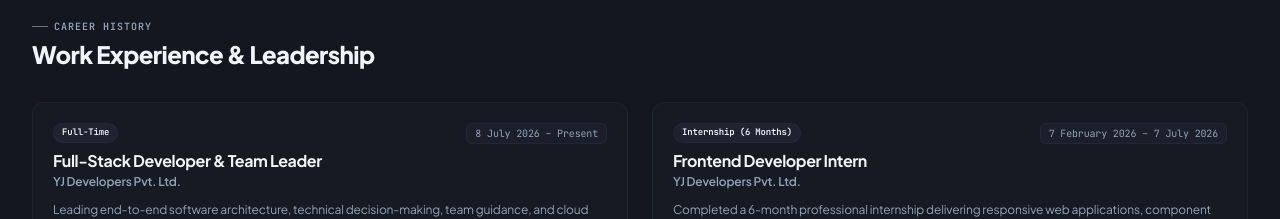
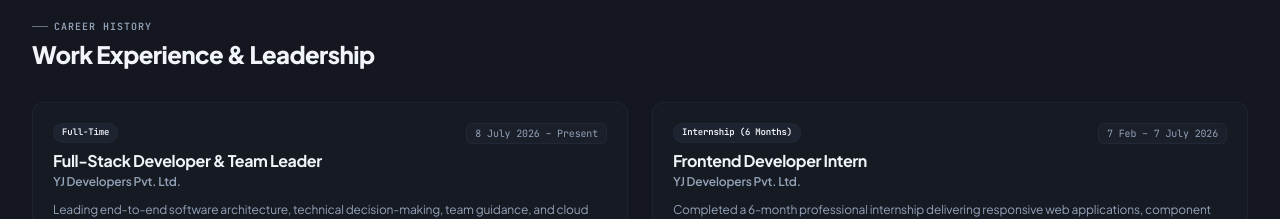
Before and after one commit to balaji3245/Portfolio, a Next.js app: page / in a window 1280 px wide. Shown: the part 1120-1339 px from the top of the page. Built offline with nearby package versions, Linux system fonts and the light colour scheme.

Commit message:
refactor(experience): shorten internship date format

```diff
--- a/src/components/sections/ExperienceTimeline.tsx
+++ b/src/components/sections/ExperienceTimeline.tsx
@@ -51,7 +51,7 @@ export function ExperienceTimeline() {
       role: "Frontend Developer Intern",
       company: "YJ Developers Pvt. Ltd.",
       type: "Internship (6 Months)",
-      period: "7 February 2026 – 7 July 2026",
+      period: "7 Feb – 7 July 2026",
       location: "Maharashtra, India",
       shortSummary:
         "Completed a 6-month professional internship delivering responsive web applications, component libraries, and API integrations with Next.js & React.",
```
